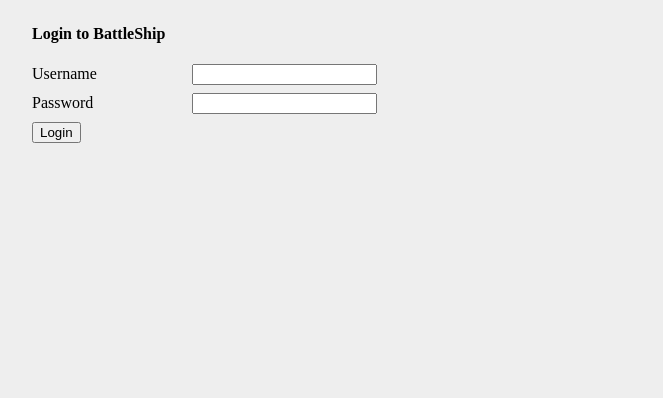
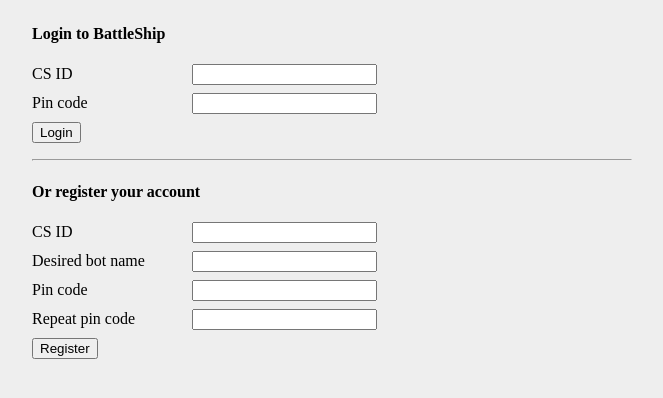
Before and after one commit to bucaar/BattleShipWeb, a PHP site: page / in a window 1280 px wide. Shown: the part 55-453 px from the top of the page, without its empty margins (308-971 px from the left). Run offline with PHP 8.4, Linux system fonts and the light colour scheme.

Commit message:
started work on regestering accounts

```diff
--- a/index.php
+++ b/index.php
@@ -1,17 +1,61 @@
 <?php
 session_start();
 
-$error_message = "";
+$path = "/var/www/html";
 
-if(isset($_POST["submit"]) && isset($_POST["username"]) && isset($_POST["password"])){
-  if(strlen($_POST["username"]) > 0){
-    $_SESSION["username"] = $_POST["username"];
-    header("location:account.php");
-    die("Redirecting to <a href=\"account.php\">your account page</a>");
+$login_error_message = "";
+$register_error_message = "";
+
+$is_register = isset($_POST["username"]) && isset($_POST["pin_code_repeat"]);
+$is_login = !$is_register && isset($_POST["submit"]) && isset($_POST["cs_id"]) && isset($_POST["pin_code"]);
+
+function custom_hash($cs_id, $username, $pin){
+
+}
+
+function lookup_cs_id($cs_id){
+  $cs_id = strtolower($cs_id);
+  $users = explode("\n",file_get_contents("/var/www/roster.txt"));
+  foreach($users as $user){
+    if($cs_id === $info[0]){
+      return $info;
+    }
+  }
+  return false;
+}
+
+function update_account($cs_id, $username, $pin){
+
+}
+
+//check if they are regestering
+if($is_register){
+  if(!preg_match("/^\w{4,}$/", $_POST["cs_id"])){
+    $register_error_message .= "You must provide a valid CS ID<br>";
+  }
+  else if(!preg_match("/^\w{4,15}$/", $_POST["username"])){
+    $register_error_message .= "Desired bot name must be between 4 and 15 characters [a-zA-Z_]<br>";
+  }
+  else if(!preg_match("/^\d{6}$/", $_POST["pin_code"])){
+    $register_error_message .= "Pin code must be a 6 digit number<br>";
+  }
+  else if($_POST["pin_code"] !== $_POST["pin_code_repeat"]){
+    $register_error_message .= "Pin codes do not match<br>";
   }
   else{
-    $error_message = "Username or Password is incorrect";
+    //ensure they haven't already enrolled
+    $info = lookup_cs_id($_POST["cs_id"]);
+    if($info === false){
+      $register_error_message .= "Could not find an account that matches the specified CS ID<br>";
+    }
+    else if(sizeof($info)>1){
+      $register_error_message .= "<br>";
+    }
   }
+}
+//check if they are logging in
+else if($is_login){
+  $login_error_message .= "Username incorrect";
 }
 ?>
 
@@ -31,10 +75,20 @@
 <div class="content max-size">
   <h4>Login to BattleShip</h4>
   <form method="post">
-    <?php if(strlen($error_message)>0) echo "<p style=\"color:red\">$error_message</p>"; ?>
-    <span class="label">Username</span><input name="username"><br>
-    <span class="label">Password</span><input type="password" name="password"><br>
+    <?php if(strlen($login_error_message)>0) echo "<p style=\"color:red\">$login_error_message</p>"; ?>
+    <span class="label">CS ID</span><input name="cs_id" value="<?php if($is_login) echo htmlspecialchars($_POST["cs_id"]); ?>"><br>
+    <span class="label">Pin code</span><input type="password" name="pin_code"><br>
     <input type="submit" value="Login" name="submit">
+  </form>
+  <hr>
+  <h4>Or register your account</h4>
+  <form method="post">
+    <?php if(strlen($register_error_message)>0) echo "<p style=\"color:red\">$register_error_message</p>"; ?>
+    <span class="label">CS ID</span><input name="cs_id" value="<?php if($is_register) echo htmlspecialchars($_POST["cs_id"]); ?>"><br>
+    <span class="label">Desired bot name</span><input name="username" value="<?php if($is_register) echo htmlspecialchars($_POST["username"]); ?>"><br>
+    <span class="label">Pin code</span><input type="password" name="pin_code"><br>
+    <span class="label">Repeat pin code</span><input type="password" name="pin_code_repeat"><br>
+    <input type="submit" value="Register" name="submit">
   </form>
 </div>
 </body>
```
